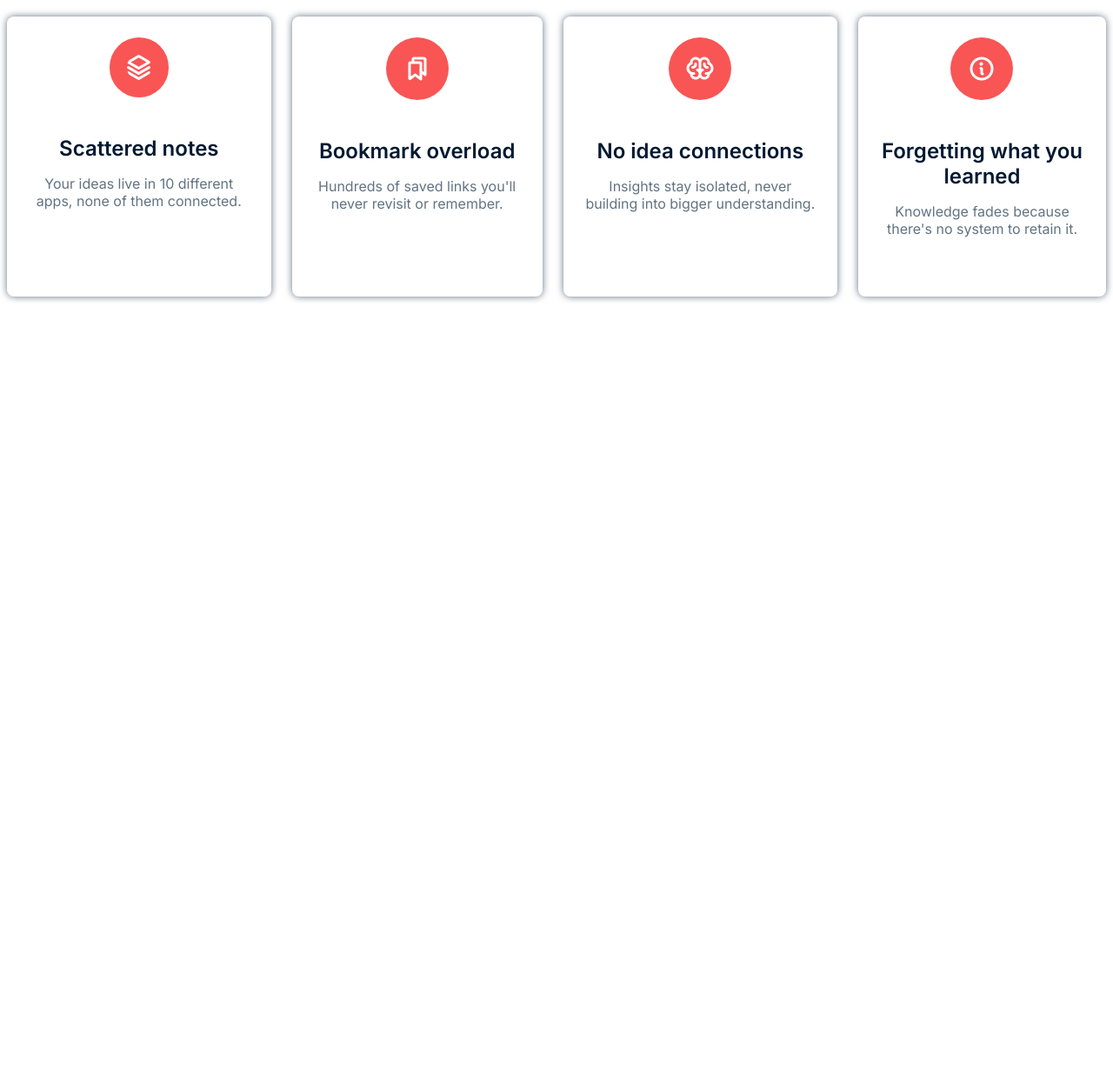
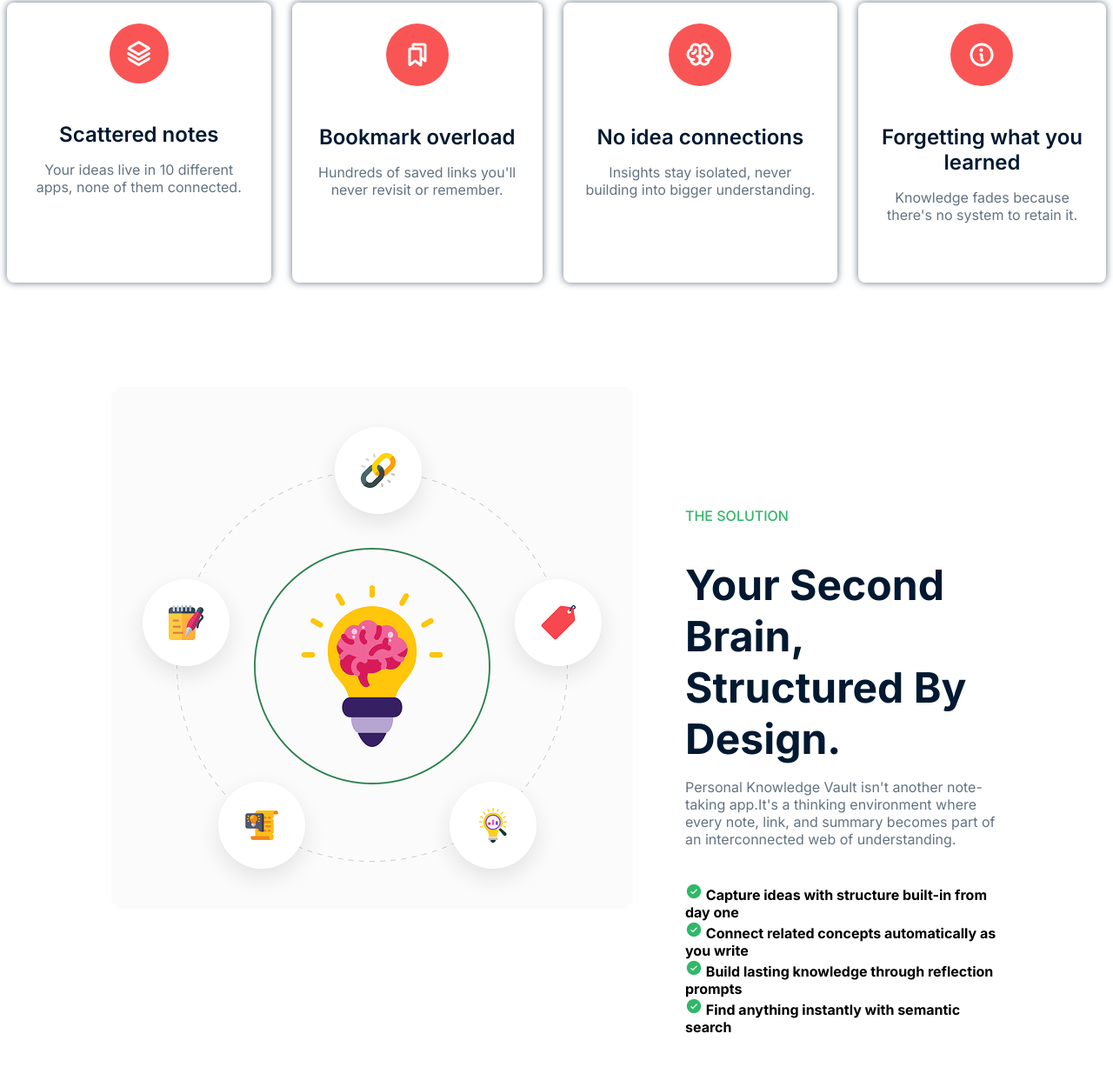
Before and after one commit to sanjidaj/Assignment-, a plain HTML site: page index.html in a window 1280 px wide. Shown: the part 1041-2268 px from the top of the page at 87% size. Before the commit the page ends 1390 px from the top, so only its background shows below. Drawn offline with Linux system fonts and the light colour scheme.

Commit message:
Add Second-Brain section

```diff
--- a/index.html
+++ b/index.html
@@ -69,5 +69,23 @@
 
         </div>
     </section>
+    <section id="brain">
+        <div>
+            <img src="assets/knowledge.png" alt="">
+        </div>
+        <div class="brain-content">
+            <h6>THE SOLUTION</h6>
+            <h2>Your Second Brain,<br>Structured By Design.</h2>
+            <p>Personal Knowledge Vault isn't another note-taking app.It's a thinking environment where every note, link, and summary becomes part of an interconnected web of understanding.</p>
+            <ul class="list">
+                <li> <img src="assets/CheckCircle.png" alt=""> Capture ideas with structure built-in from day one</li>
+                <li> <img src="assets/CheckCircle.png" alt=""> Connect related concepts automatically as you write</li>
+                <li> <img src="assets/CheckCircle.png" alt=""> Build lasting knowledge through reflection prompts</li>
+                <li> <img src="assets/CheckCircle.png" alt=""> Find anything instantly with semantic search</li>
+            </ul>
+        </div>
+
+    </section>
+
 </body>
 </html>
--- a/style/index.css
+++ b/style/index.css
@@ -60,7 +60,7 @@ nav .menu a{
     font-weight: 500;
     color:#30B868;
     margin-top: 123px;
-    margin-bottom: 24px;
+    margin-bottom: 8px;
 
 
 
@@ -126,7 +126,7 @@ nav .menu a{
 .notes-box .note-card{
     border-radius: 8px;
     padding: 24px;
-    box-shadow: 0 0px 8px 0 #627382;
+    box-shadow: 0px 0px 8px 0px #627382;
 
 }
 .note-card img{
@@ -148,3 +148,45 @@ nav .menu a{
     margin-bottom: 20px;
 
 }
+#brain{
+  display: flex;
+  gap: 60px;
+  padding: 120px;
+}
+#brain img{
+    border-radius: 12px;
+}
+
+#brain .brain-content{
+    padding:101px 0px 101px 0px;
+    max-width: 700px;
+
+}
+#brain .brain-content h6{
+    font-size: 16px;
+    color: #30B868;
+    font-weight: 500;
+    margin-bottom: 16px;
+
+}
+
+#brain .brain-content h2{
+    font-size: 48px;
+    color: #001931;
+    font-weight: 700;
+    margin-bottom: 16px
+}
+#brain .brain-content p{
+    font-size: 16px;
+    color: #627382;
+    line-height: 20px;
+    margin-bottom: 40px;
+    max-width: 500px;
+}
+#brain .brain-content .list{
+    list-style-type: none;
+    padding: 0;
+    font-size: 16px;
+    font-weight: 700;
+    line-height: 20px;
+}
```
